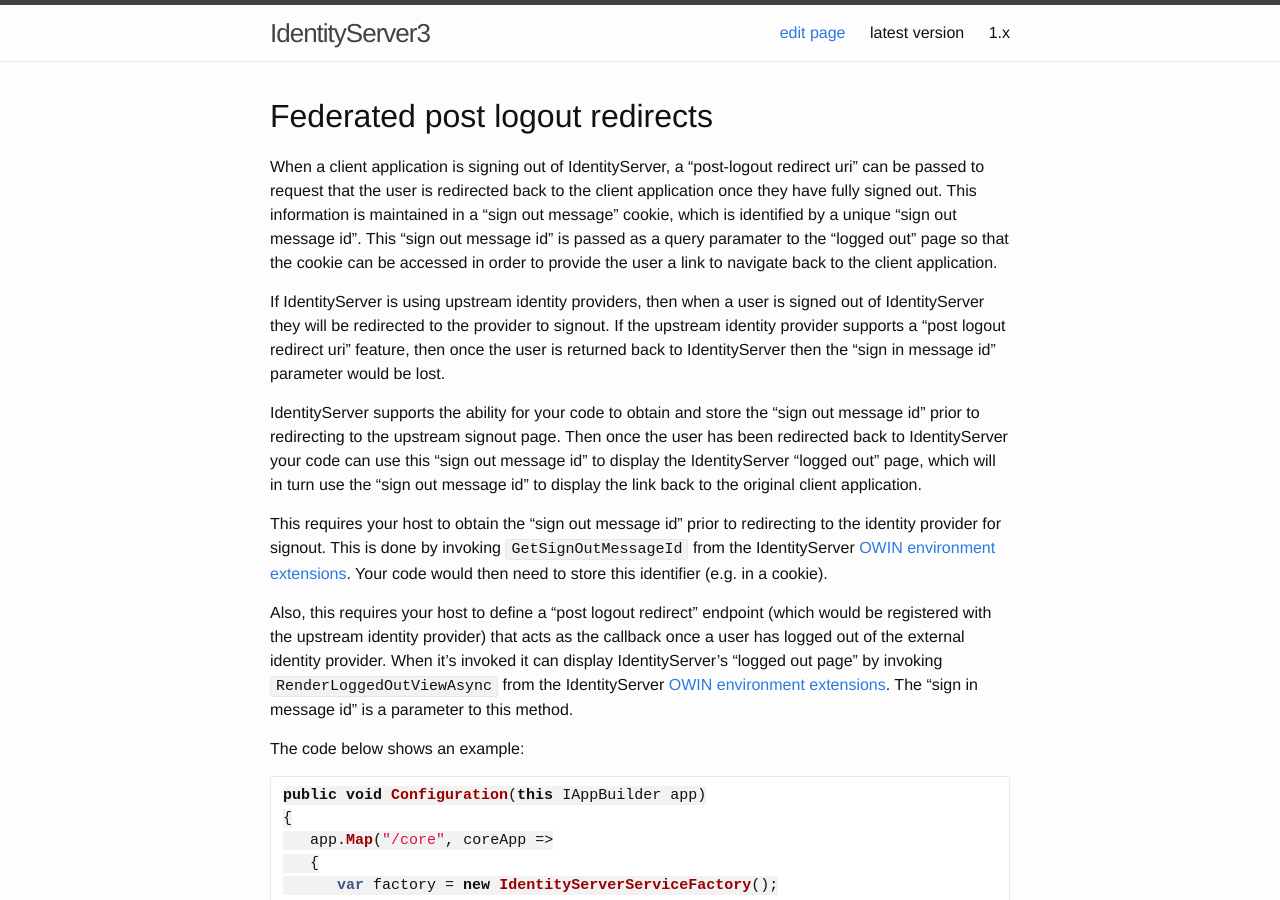
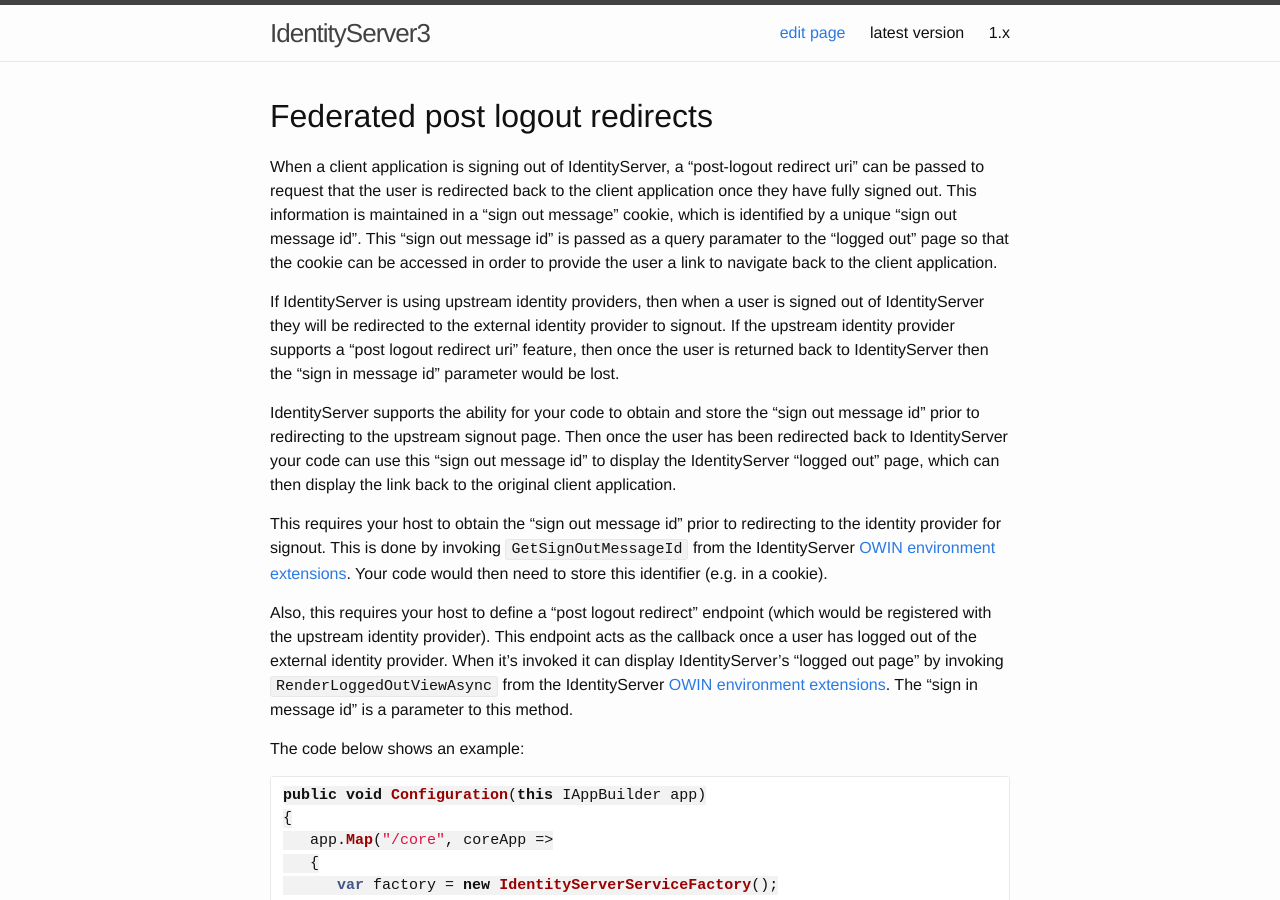
Before and after one commit to IdentityServer/Documentation, a Jekyll site: the page built from docsv2/advanced/federated-post-logout-redirect.md, in a window 1280 px wide and 900 px high. Built offline with Jekyll 4.4.1, drawn with Linux system fonts in a browser that asks for light colours; Markdown is read by kramdown in place of the engine named in the settings.

Commit message:
Update federated-post-logout-redirect.md

```diff
--- a/docsv2/advanced/federated-post-logout-redirect.md
+++ b/docsv2/advanced/federated-post-logout-redirect.md
@@ -6,13 +6,13 @@
 
 When a client application is signing out of IdentityServer, a "post-logout redirect uri" can be passed to request that the user is redirected back to the client application once they have fully signed out. This information is maintained in a "sign out message" cookie, which is identified by a unique "sign out message id". This "sign out message id" is passed as a query paramater to the "logged out" page so that the cookie can be accessed in order to provide the user a link to navigate back to the client application.
 
-If IdentityServer is using upstream identity providers, then when a user is signed out of IdentityServer they will be redirected to the provider to signout. If the upstream identity provider supports a "post logout redirect uri" feature, then once the user is returned back to IdentityServer then the "sign in message id" parameter would be lost.
+If IdentityServer is using upstream identity providers, then when a user is signed out of IdentityServer they will be redirected to the external identity provider to signout. If the upstream identity provider supports a "post logout redirect uri" feature, then once the user is returned back to IdentityServer then the "sign in message id" parameter would be lost.
 
-IdentityServer supports the ability for your code to obtain and store the "sign out message id" prior to redirecting to the upstream signout page. Then once the user has been redirected back to IdentityServer your code can use this "sign out message id" to display the IdentityServer "logged out" page, which will in turn use the "sign out message id" to display the link back to the original client application.
+IdentityServer supports the ability for your code to obtain and store the "sign out message id" prior to redirecting to the upstream signout page. Then once the user has been redirected back to IdentityServer your code can use this "sign out message id" to display the IdentityServer "logged out" page, which can then display the link back to the original client application.
 
 This requires your host to obtain the "sign out message id" prior to redirecting to the identity provider for signout. This is done by invoking `GetSignOutMessageId` from the IdentityServer [OWIN environment extensions](owin.html). Your code would then need to store this identifier (e.g. in a cookie).
 
-Also, this requires your host to define a "post logout redirect" endpoint (which would be registered with the upstream identity provider) that acts as the callback once a user has logged out of the external identity provider. When it's invoked it can display IdentityServer's "logged out page" by invoking `RenderLoggedOutViewAsync` from the IdentityServer [OWIN environment extensions](owin.html). The "sign in message id" is a parameter to this method.
+Also, this requires your host to define a "post logout redirect" endpoint (which would be registered with the upstream identity provider). This endpoint acts as the callback once a user has logged out of the external identity provider. When it's invoked it can display IdentityServer's "logged out page" by invoking `RenderLoggedOutViewAsync` from the IdentityServer [OWIN environment extensions](owin.html). The "sign in message id" is a parameter to this method.
 
 The code below shows an example:
 
```
